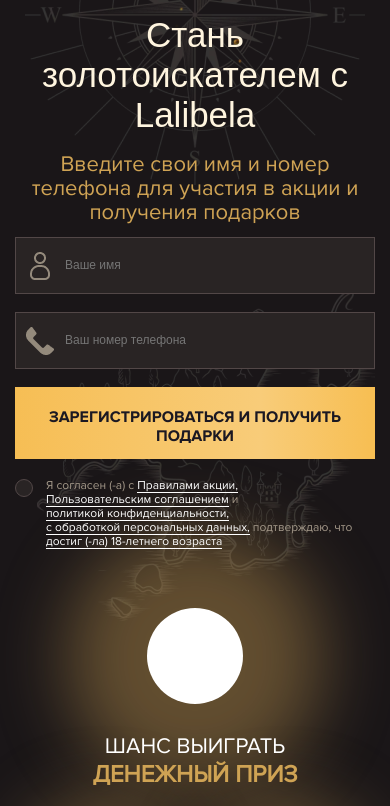
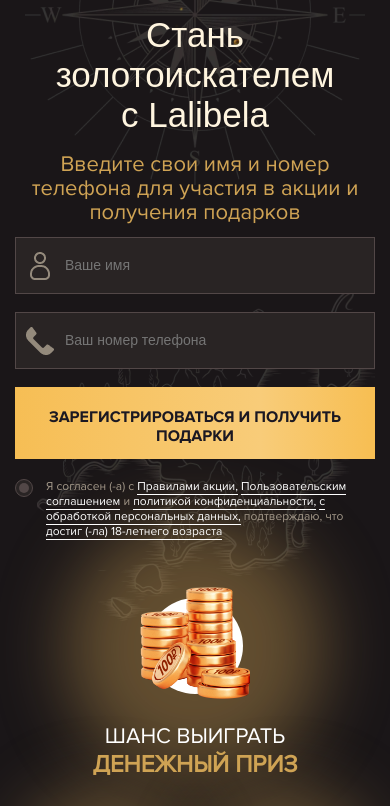
Before and after one commit to aldjanaliev/coffee, a plain HTML site: page index.html in a window 390 px wide. Shown: the part 219-1025 px from the top of the page. Drawn offline with Linux system fonts and the light colour scheme; a web font is replaced by a local one.

Commit message:
fixed bugs and add item-2 img

```diff
--- a/css/media.css
+++ b/css/media.css
@@ -41,6 +41,9 @@
 	.item__2 .item_bg{
 		width: 96px;
 		height: 96px;
+	}
+	.item__2 .item_img{
+		width: 110px;
 	}
 	h1{
 		font-size: 35px;
--- a/css/style.css
+++ b/css/style.css
@@ -32,6 +32,9 @@
 	flex-direction: column;
 	justify-content: space-between;
 	min-height: 100vh;
+}
+.dib{
+	display: inline-block;
 }
 .container{
 	max-width: 1230px;
@@ -156,7 +159,7 @@
 	display: block;
 	background: none;
 	border: none;
-	font-size: 12px;
+	font-size: 14px;
 	line-height: 55px;
 	color: #A39889;
 	outline: none;
@@ -171,7 +174,6 @@
 .ch_link{
 	transition: 0.3s;
 	color: #fff;
-	display: inline-block;
 	border-bottom: 1px solid #fff;
 }
 .ch_link:hover{
@@ -180,7 +182,7 @@
 }
 .ch_txt{
 	font-size: 12px;
-	line-height: 13px;
+	line-height: 15px;
 	color: #A39889;
 	display: block;
 	position: relative;
--- a/index.html
+++ b/index.html
@@ -27,7 +27,7 @@
 
 	<section class="main">
 		<div class="container">
-			<h1>Стань золотоискателем с Lalibela</h1>
+			<h1>Стань золотоискателем <span class="dib">с Lalibela</span></h1>
 			<p class="main_desc color">Введите свои имя и номер телефона для участия в акции и получения подарков</p>
 			<div class="form-wrap">
 				<form action="#" class="form">
@@ -43,7 +43,7 @@
 						<button class="btn" type="submit">Зарегистрироваться и получить подарки</button>
 					</div>
 					<label class="form_ch">
-						<input type="checkbox" class="ch">
+						<input type="checkbox" class="ch" checked>
 						<span class="ch_txt">
 							Я согласен (-а) с
 							<a href="#" class="ch_link" target="_blank">Правилами акции,</a>
@@ -76,6 +76,9 @@
 				</div>
 				<div class="item item__2">
 					<i class="item_bg"></i>
+					<div class="item_img">
+						<img src="img/item-2.png" alt="">
+					</div>
 					<div class="item_txt">
 						<span>Шанс выиграть </span>
 						<b class="color">денежный приз</b>
@@ -96,40 +99,6 @@
 		</div>
 	</section>
 
-	<!-- <section class="items">
-		<div class="container">
-			<div class="items-wrap">
-				<div class="item item__1">
-					<i class="item_bg"></i>
-					<div class="item_img">
-						<img src="img/item-1.png" alt="">
-					</div>
-					<div class="item_txt">
-						<span>СКИДКА</span>
-						<b class="color">OZON</b>
-					</div>
-				</div>
-				<div class="item item__2">
-					<i class="item_bg"></i>
-					<div class="item_txt">
-						<span>Шанс выиграть </span>
-						<b class="color">денежный приз</b>
-					</div>
-				</div>
-				<div class="item item__3">
-					<i class="item_bg"></i>
-					<div class="item_img">
-						<img src="img/item-3.png" alt="">
-					</div>
-					<div class="item_txt">
-						<b>ЧЕК-лист</b>
-						<span class="color">для выбора вашего <br> кофе</span>
-					</div>
-				</div>
-			</div>
-		</div>
-	</section> -->
-
 	<footer>
 		<div class="container">
 			<p class="foot_txt">Общий срок проведения акции с 15 марта 2023 по 14 июля 2023 года. Срок регистрации участников в акции, срок совершения покупок и регистрации чеков: с 15 марта 2023 года по 14 июня 2023 года. Акция проводится в розничных и интернет-магазинах, продающих продукцию ТМ «Lalibela Coffee» на территории РФ.</p>
```
Also changed, not shown: img/item-2.png (added).
